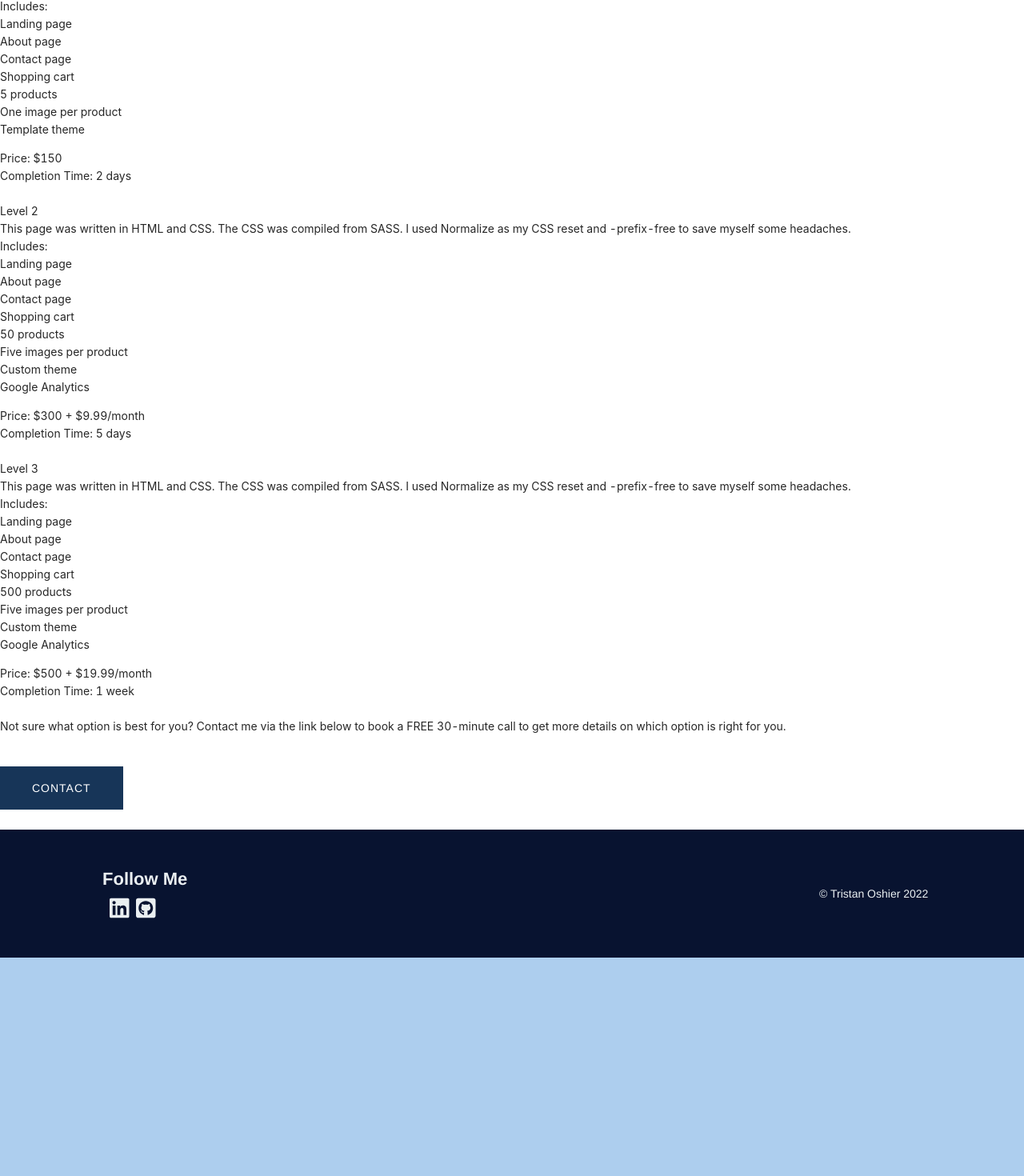
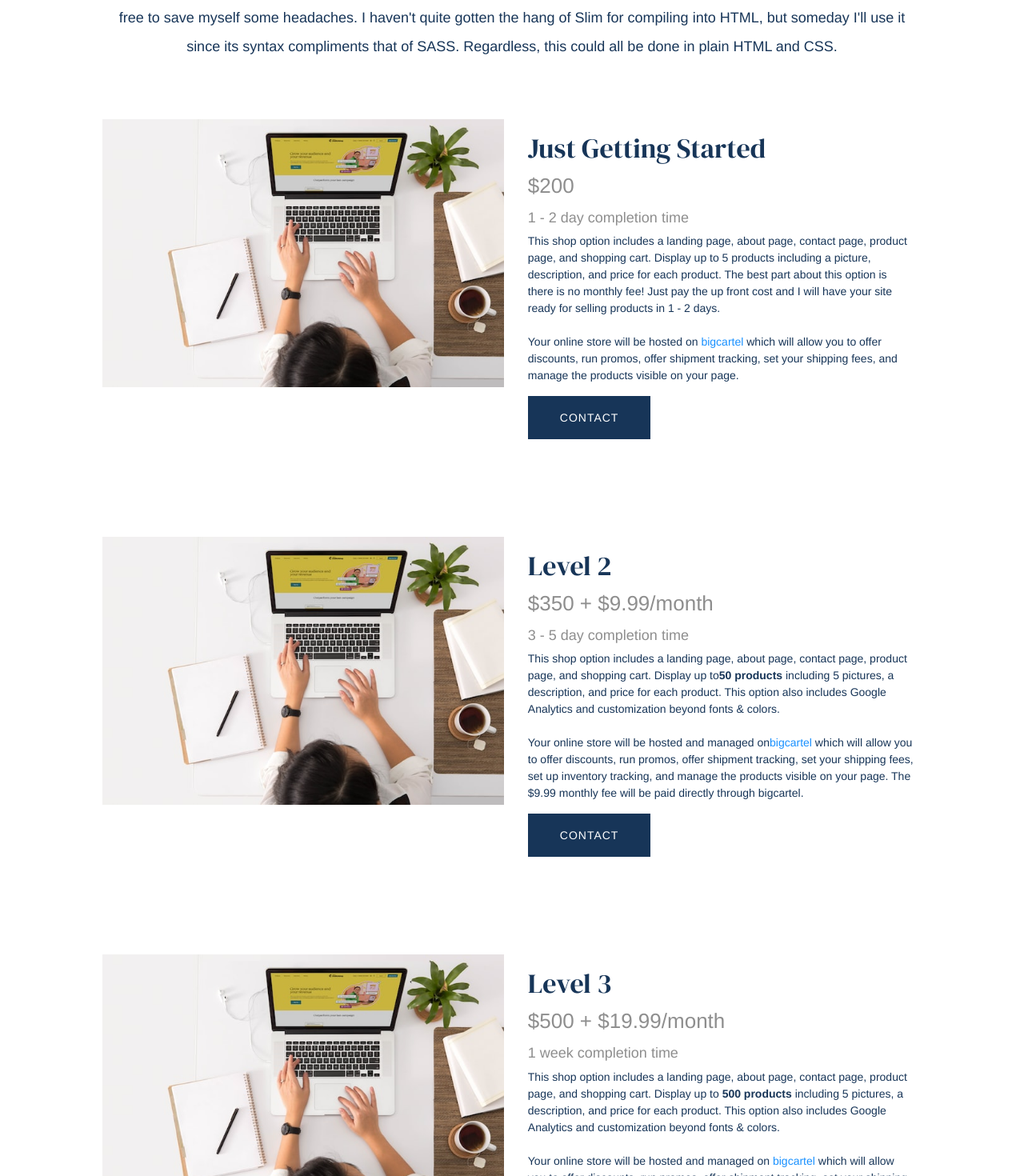
Before and after one commit to Tristanoshier/landing-page-client, a React (Create React App) app: page /store-service in a window 1280 px wide. Shown: the part 238-1708 px from the top of the page at 80% size. Before the commit the page ends 1435 px from the top, so only its background shows below. Built offline with nearby package versions, Linux system fonts and the light colour scheme.

Commit message:
design services pages

```diff
--- a/src/components/Pages/Services/ConsultationService.jsx
+++ b/src/components/Pages/Services/ConsultationService.jsx
@@ -1,5 +1,5 @@
 import React from "react";
-import { Link } from 'react-router-dom';
+import { Link } from "react-router-dom";
 
 export const ConsultationService = () => {
   return (
@@ -13,27 +13,37 @@ export const ConsultationService = () => {
           HTML, but someday I'll use it since its syntax compliments that of
           SASS. Regardless, this could all be done in plain HTML and CSS.
         </div>
-        <div className="service-option">
-          <div className="includes-header">What I can help with:</div>
-          <ul className="includes">
-            <li>Career Advice</li>
-            <li>Software Engineering Advice</li>
-            <li>Software Engineering Projects</li>
+        <div className="service-options">
+          <div className="service-card-container">
+            <div className="information-section">
+              <div className="images">
+                <img src="/images/business.jpg" />
+              </div>
+              <div className="information">
+                <div className="service-option-title">1 on 1 consultation</div>
+                <div className="price">$50/hr</div>
+                <br />
+                <div className="help">What I can help with:</div>
+                <div className="consultation-topics">
+                  <ul>
+                    <li>Career advice</li>
+                    <li>Software Engineering advice</li>
+                    <li>Software Engineering projects</li>
                     <li>Building a career roadmap</li>
-            <li>Weekly Advice/Accountability</li>
+                    <li>Weekly advice/accountability</li>
+                  </ul>
+                  <ul id="right-options">
                     <li>Job searching</li>
                     <li>Resume building</li>
                     <li>LinkedIn profile building</li>
                     <li>Interview prep</li>
                   </ul>
-          <div className="price">
-            Price: $50/hr or $30/hr for weekly meetings(three week minimum)
                 </div>
-        </div>
-        <div className="note">
-          Have something in mind that is not listed above and want to see if I
-          can help? Feel free to fill out the form below and I will get back to
-          you with an answer!
+                <br />
+                <div className="information-description">
+                  Have something in mind that is not listed above and want to
+                  see if I can help? Feel free to contact me below and I
+                  will get back to you with an answer!
                 </div>
                 <div className="btn-container">
                   <Link className="btn-link" to="/contact-form">
@@ -42,5 +52,9 @@ export const ConsultationService = () => {
                 </div>
               </div>
             </div>
+          </div>
+        </div>
+      </div>
+    </div>
   );
 };
--- a/src/components/Pages/Services/PortfolioService.jsx
+++ b/src/components/Pages/Services/PortfolioService.jsx
@@ -1,10 +1,10 @@
 import React from "react";
-import { Link } from 'react-router-dom';
+import { Link } from "react-router-dom";
 
 export const PortfolioService = () => {
   return (
     <div className="service-page">
-      <div className="title">Personal Portfolio</div>
+      <div className="title">Personal Website</div>
       <div className="service-page-container">
         <div className="description">
           This page was written in HTML and CSS. The CSS was compiled from SASS.
@@ -14,44 +14,32 @@ export const PortfolioService = () => {
           SASS. Regardless, this could all be done in plain HTML and CSS.
         </div>
         <br />
-        <div className="service-option">
-          <div className="service-option-title">Template</div>
-          <div className="includes-header">Includes:</div>
-          <ul className="includes">
-            <li>Landing page</li>
-            <li>About page</li>
-            <li>Examples of work page</li>
-            <li>Services page</li>
-            <li>Contact page</li>
-            <li>Theme layout</li>
-            <li>Custom colors, fonts, and pictures</li>
-          </ul>
-          <div className="price">Price: $250</div>
-          <div className="completion-time">Completion Time: 3 days</div>
-        </div>
-        <br />
-        <div className="service-option">
-          <div className="service-option-title">Custom</div>
-          <div className="includes-header">Includes:</div>
-          <ul className="includes">
-            <li>5 - 8 custom pages</li>
-            <li>Custom layout & theme</li>
-          </ul>
-          <div className="price">Price: $500 - $800 depending on requests</div>
-          <div className="completion-time">
-            Completion Time: 1 - 2 weeks depending on requests
+        <div className="service-options">
+          <div className="service-card-container">
+            <div className="information-section">
+              <div className="images">
+                <img src="/images/alicemontana1.png" />
+              </div>
+              <div className="information">
+                <div className="service-option-title">Template Portfolio</div>
+                <div className="price">$350 - $500</div>
+                <div className="delivery-time">1 - 3 day completion time</div>
+                <div className="information-description">All template portfolios come with a landing page, about page, examples of work page, services page, and contact page. All templates are custom made by me with the option to change colors & fonts. Pictures and information must be provided in order to create your site.</div>
+                <div className="btn-container">
+                  <Link className="btn-link" to="/contact-form">
+                    <button className="landing-btn browse-all">Contact</button>
+                  </Link>
+                </div>
+              </div>
+            </div>
+            <div className="choose-template-section">
+              <div className="pick">choose template</div>
+              <div className="template-options">
+                <button className="template-option">Student</button>
+                <button className="template-option">Professional</button>
+              </div>
+            </div>
           </div>
-        </div>
-        <br />
-        <div className="note">
-          Not sure what option is best for you? Contact me via the link below to
-          book a FREE 30-minute call to get more details on which option is
-          right for you.
-        </div>
-        <div className="btn-container">
-          <Link className="btn-link" to="/contact-form">
-            <button className="landing-btn browse-all">Contact</button>
-          </Link>
         </div>
       </div>
     </div>
--- a/src/components/Pages/Services/StoreService.jsx
+++ b/src/components/Pages/Services/StoreService.jsx
@@ -14,71 +14,110 @@ export const StoreService = () => {
           SASS. Regardless, this could all be done in plain HTML and CSS.
         </div>
         <br />
-        <div className="service-option">
-          <div className="service-option-title">Level 1</div>
-          <div className="shop-description">
-            This page was written in HTML and CSS. The CSS was compiled from
-            SASS. I used Normalize as my CSS reset and -prefix-free to save
-            myself some headaches.
+        <div className="service-options">
+          <div className="service-card-container">
+            <div className="information-section">
+              <div className="images">
+                <img src="/images/business.jpg" />
               </div>
-          <div className="includes-header">Includes:</div>
-          <ul className="includes">
-            <li>Landing page</li>
-            <li>About page</li>
-            <li>Contact page</li>
-            <li>Shopping cart</li>
-            <li>5 products</li>
-            <li>One image per product</li>
-            <li>Template theme</li>
-          </ul>
-          <div className="price">Price: $150</div>
-          <div className="completion-time">Completion Time: 2 days</div>
+              <div className="information">
+                <div className="service-option-title">Just Getting Started</div>
+                <div className="price">$200</div>
+                <div className="delivery-time">1 - 2 day completion time</div>
+                <div className="information-description">
+                  This shop option includes a landing page, about page, contact
+                  page, product page, and shopping cart. Display up to 5
+                  products including a picture, description, and price for each
+                  product. The best part about this option is there is no monthly fee! Just pay the up front cost and I will have your site ready for selling products in 1 - 2 days.
+                  <br />
+                  <br />
+                  Your online store will be hosted on{" "}
+                  <a href="https://www.bigcartel.com/" target="_blank">
+                    bigcartel
+                  </a>{" "}
+                  which will allow you to offer discounts, run promos, offer
+                  shipment tracking, set your shipping fees, and manage the
+                  products visible on your page.
                 </div>
+                <div className="btn-container">
+                  <Link className="btn-link" to="/contact-form">
+                    <button className="landing-btn browse-all">Contact</button>
+                  </Link>
+                </div>
+              </div>
+            </div>
+          </div>
+          <div className="service-card-container">
+            <div className="information-section">
+              <div className="images">
+                <img src="/images/business.jpg" />
+              </div>
+              <div className="information">
+                <div className="service-option-title">Level 2</div>
+                <div className="price">$350 + $9.99/month</div>
+                <div className="delivery-time">3 - 5 day completion time</div>
+                <div className="information-description">
+                  This shop option includes a landing page, about page, contact
+                  page, product page, and shopping cart. Display up to
+                  <strong>50 products</strong> including 5 pictures, a
+                  description, and price for each product. This option also
+                  includes Google Analytics and customization beyond fonts &
+                  colors.
                   <br />
-        <div className="service-option">
-          <div className="service-option-title">Level 2</div>
-          <div className="shop-description">
-            This page was written in HTML and CSS. The CSS was compiled from
-            SASS. I used Normalize as my CSS reset and -prefix-free to save
-            myself some headaches.
+                  <br />
+                  Your online store will be hosted and managed on
+                  <a href="https://www.bigcartel.com/">bigcartel</a> which will
+                  allow you to offer discounts, run promos, offer shipment
+                  tracking, set your shipping fees, set up inventory tracking,
+                  and manage the products visible on your page. The $9.99
+                  monthly fee will be paid directly through bigcartel.
                 </div>
-          <div className="includes-header">Includes:</div>
-          <ul className="includes">
-            <li>Landing page</li>
-            <li>About page</li>
-            <li>Contact page</li>
-            <li>Shopping cart</li>
-            <li>50 products</li>
-            <li>Five images per product</li>
-            <li>Custom theme</li>
-            <li>Google Analytics</li>
-          </ul>
-          <div className="price">Price: $300 + $9.99/month</div>
-          <div className="completion-time">Completion Time: 5 days</div>
+                <div className="btn-container">
+                  <Link className="btn-link" to="/contact-form">
+                    <button className="landing-btn browse-all">Contact</button>
+                  </Link>
                 </div>
+              </div>
+            </div>
+          </div>
+          <div className="service-card-container">
+            <div className="information-section">
+              <div className="images">
+                <img src="/images/business.jpg" />
+              </div>
+              <div className="information">
+                <div className="service-option-title">Level 3</div>
+                <div className="price">$500 + $19.99/month</div>
+                <div className="delivery-time">1 week completion time</div>
+                <div className="information-description">
+                  This shop option includes a landing page, about page, contact
+                  page, product page, and shopping cart. Display up to{" "}
+                  <strong>500 products</strong> including 5 pictures, a
+                  description, and price for each product. This option also
+                  includes Google Analytics and customization beyond fonts &
+                  colors.
                   <br />
-        <div className="service-option">
-          <div className="service-option-title">Level 3</div>
-          <div className="shop-description">
-            This page was written in HTML and CSS. The CSS was compiled from
-            SASS. I used Normalize as my CSS reset and -prefix-free to save
-            myself some headaches.
+                  <br />
+                  Your online store will be hosted and managed on{" "}
+                  <a href="https://www.bigcartel.com/" target="_blank">
+                    bigcartel
+                  </a>{" "}
+                  which will allow you to offer discounts, run promos, offer
+                  shipment tracking, set your shipping fees, set up inventory
+                  tracking, and manage the products visible on your page. The
+                  $19.99 monthly fee will be paid directly through bigcartel.
                 </div>
-          <div className="includes-header">Includes:</div>
-          <ul className="includes">
-            <li>Landing page</li>
-            <li>About page</li>
-            <li>Contact page</li>
-            <li>Shopping cart</li>
-            <li>500 products</li>
-            <li>Five images per product</li>
-            <li>Custom theme</li>
-            <li>Google Analytics</li>
-          </ul>
-          <div className="price">Price: $500 + $19.99/month</div>
-          <div className="completion-time">Completion Time: 1 week</div>
+                <div className="btn-container">
+                  <Link className="btn-link" to="/contact-form">
+                    <button className="landing-btn browse-all">Contact</button>
+                  </Link>
                 </div>
-        <br />
+              </div>
+            </div>
+          </div>
+        </div>
+      </div>
+      {/*
         <div className="note">
           Not sure what option is best for you? Contact me via the link below to
           book a FREE 30-minute call to get more details on which option is
@@ -89,7 +128,7 @@ export const StoreService = () => {
             <button className="landing-btn browse-all">Contact</button>
           </Link>
         </div>
-      </div>
+      </div> */}
     </div>
   );
 };
--- a/src/css/services.scss
+++ b/src/css/services.scss
@@ -172,6 +172,139 @@
     min-height: 100vh;
     width: 100%;
     background-color: var(--white);
+    display: flex;
+    flex-direction: column;
+    align-items: center;
+
+    .title {
+        font-size: 80px;
+        font-family: var(--main);
+    }
+
+    .service-page-container {
+        .description {
+            font-family: var(--text);
+            color: var(--light_oxford_blue);
+            line-height: 2;
+            font-size: 18px;
+            width: 80vw;
+            text-align: center;
+            margin-bottom: 5%;
+        }
+
+        .service-options {
+            display: flex;
+            flex-direction: column;
+
+            .service-card-container {
+                display: flex;
+                flex-direction: column;
+                max-width: 80vw;
+                margin-bottom: 10%;
+
+                .information-section {
+                    display: flex;
+                    flex-direction: row;
+
+                    .images {
+                        width: 50%;
+                        img {
+                            max-width: 100%;
+                        }
+                    }
+
+                    .information {
+                        width: 50%;
+                        padding: 10px;
+                        margin-left: 20px;
+
+                        .service-option-title {
+                            font-family: var(--main);
+                            font-size: 34px;
+                            color: var(--light_oxford_blue);
+                        }
+
+                        .price {
+                            font-size: 26px;
+                            font-family: var(--text);
+                            color: var(--gray);
+                        }
+
+                        .help {
+                            font-size: 22px;
+                            color: var(--light_oxford_blue);
+                            font-family: var(--text);
+                            margin-bottom: 5px;
+                        }
+
+                        .delivery-time {
+                            font-size: 18px;
+                            color: var(--gray);
+                            font-family: var(--text);
+                            margin-top: 5px;
+                            margin-bottom: 5px;
+                        }
+
+                        .information-description {
+                            font-family: var(--text);
+                            line-height: 1.5;
+                            color: var(--light_oxford_blue);
+                        }
+
+                        .consultation-topics {
+                            display: flex;
+                            flex-direction: row;
+                            font-family: var(--text);
+                            color: var(--light_oxford_blue);
+                            line-height: 1.5;
+
+                            ul {
+                                margin-left: 10px;
+                            }
+
+                            #right-options {
+                                margin-left: 40px;
+                            }
+                        }
+                    }
+
+                }
+
+                .choose-template-section {
+                    padding-left: 4%;
+
+                    .pick {
+                        font-size: 22px;
+                        color: var(--light_oxford_blue);
+                        font-family: var(--text);
+                        padding-bottom: 5px;
+                    }
+
+                    .template-options {
+                        display: flex;
+                        flex-direction: row;
+                        .template-option {
+                            color: var(--light_oxford_blue);
+                            font-family: var(--text);
+                            font-size: 16px;
+                            padding: 5px 10px;
+                            background-color: var(--white);
+                            border: 1px var(--light_oxford_blue) solid;
+                            margin-right: 1%;
+                            transition: 0.5s;
+
+                            &:hover {
+                                color: var(--white);
+                                background-color: var(--light_oxford_blue);
+                            }
+                        }
+
+
+                    }
+                }
+            }
+        }
+    }
 }
 
 @media only screen and (max-device-width: 415px) and (max-device-height: 920px) {
```
Also changed, not shown: public/images/business.jpg (added). Lines whose indentation alone changed are shown as unchanged.
